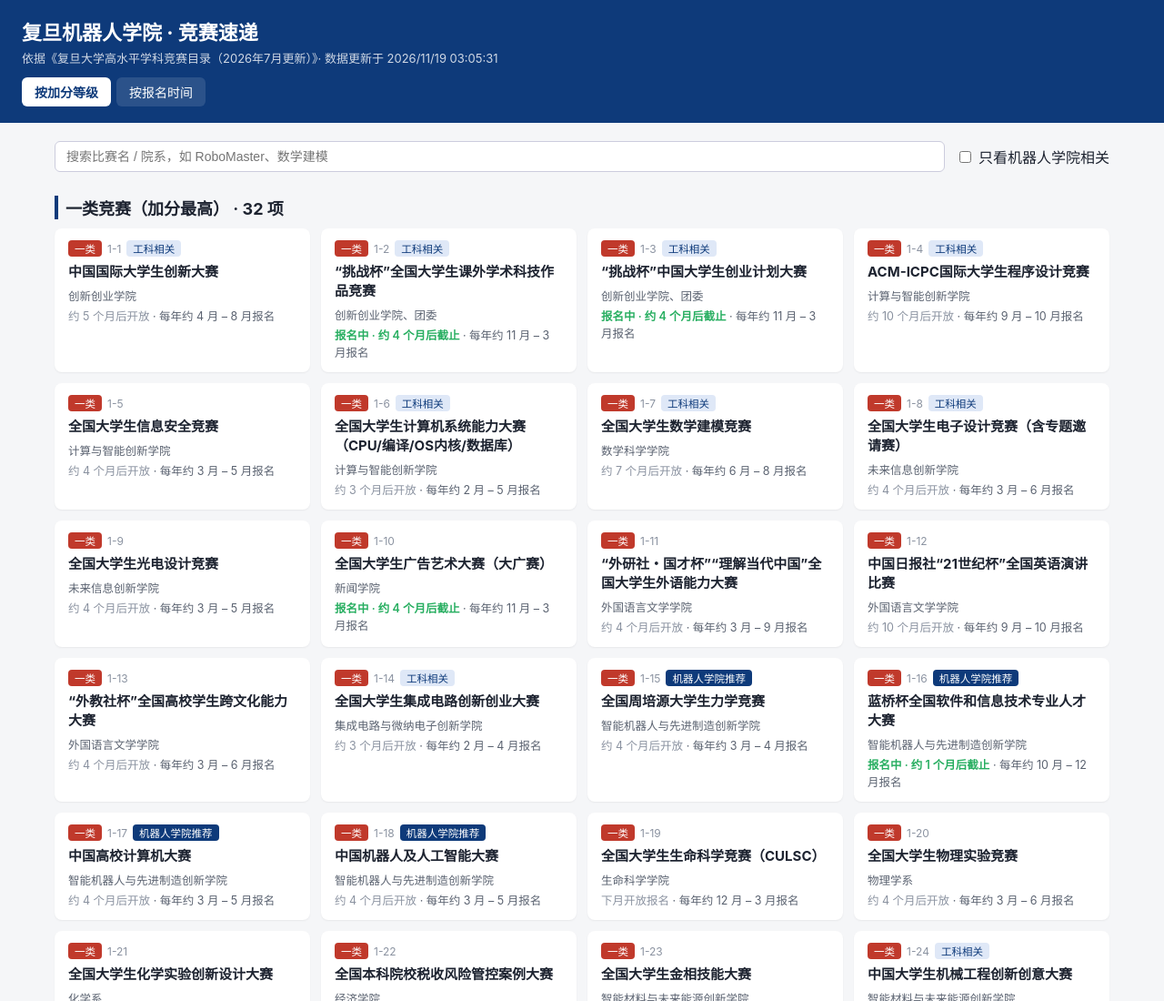
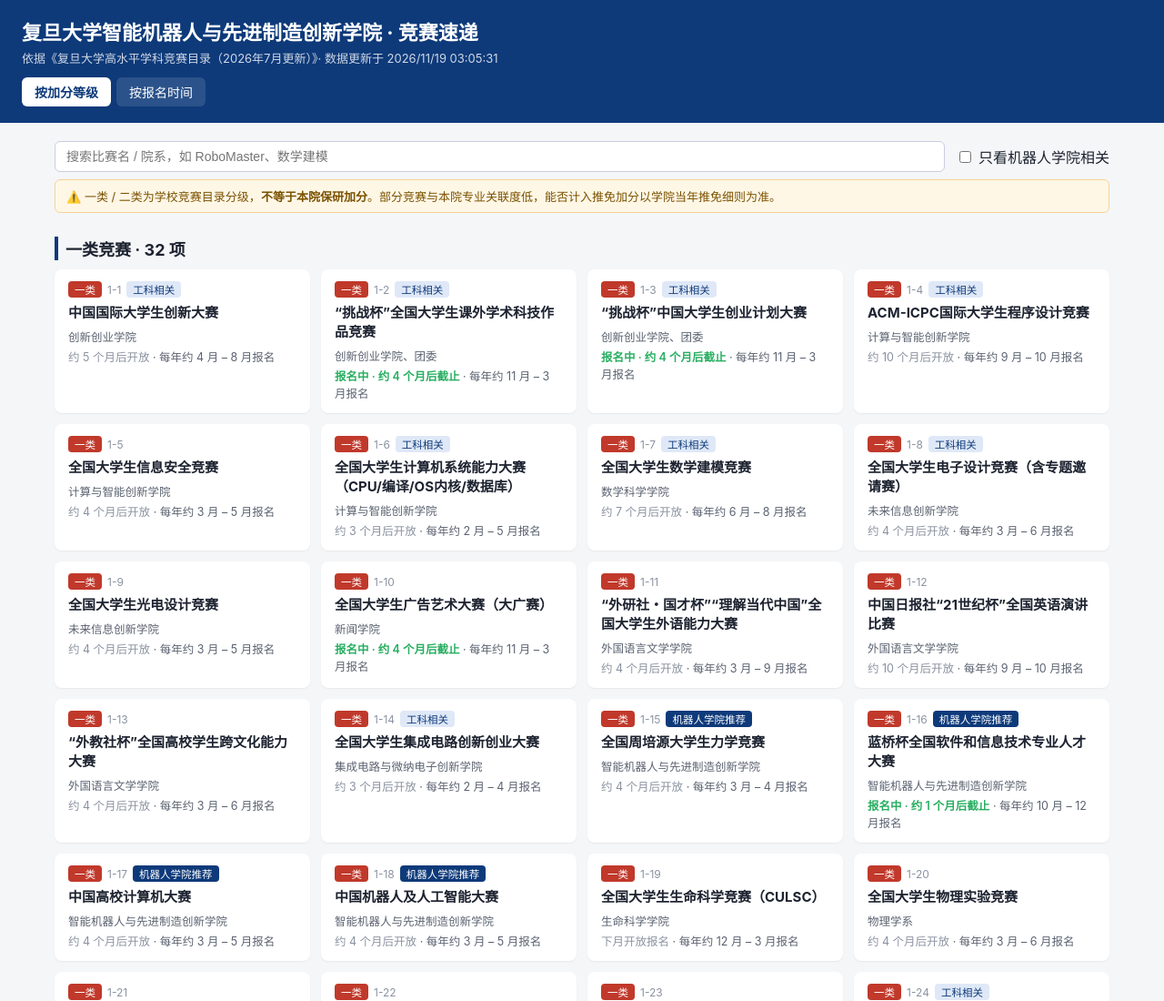
Before and after one commit to XinQijj/ContestAggregation, a plain HTML site: page web/index.html in a window 1280 px wide. Shown: the top 1100 px of the page at 91% size. Drawn offline with Linux system fonts and the light colour scheme.

Commit message:
Use full college name, add 保研加分 notice, draft WeChat post
- Rename title to 复旦大学智能机器人与先进制造创新学院
- Drop "（加分最高）" from the 一类 heading
- Add a notice that 一类/二类 tiers are not the college's 推免加分 rules
- Add docs/公众号推文.md describing data sources and usage rules

Co-Authored-By: Claude Opus 5.5 <noreply@anthropic.com>

```diff
--- a/web/index.html
+++ b/web/index.html
@@ -2,12 +2,13 @@
 <html lang="zh-CN"><head><meta charset="utf-8"><meta name="viewport" content="width=device-width,initial-scale=1">
 <title>竞赛速递 · 按加分等级</title><link rel="stylesheet" href="style.css"></head>
 <body>
-<header><h1>复旦机器人学院 · 竞赛速递</h1>
+<header><h1>复旦大学智能机器人与先进制造创新学院 · 竞赛速递</h1>
 <p>依据《复旦大学高水平学科竞赛目录（2026年7月更新）》· <span id="updated"></span></p>
 <nav><a class="on" href="index.html">按加分等级</a><a href="timeline.html">按报名时间</a></nav></header>
 <main>
 <div class="tools"><input type="search" id="kw" placeholder="搜索比赛名 / 院系，如 RoboMaster、数学建模">
 <label><input type="checkbox" id="robot"> 只看机器人学院相关</label></div>
+<p class="notice">⚠️ 一类 / 二类为学校竞赛目录分级，<b>不等于本院保研加分</b>。部分竞赛与本院专业关联度低，能否计入推免加分以学院当年推免细则为准。</p>
 <div id="list"></div>
 <div id="hackathons"></div>
 </main>
@@ -21,7 +22,7 @@ loadData().then(data => {
     const cs = searchFilter(data.contests, kw.value, robot.checked);
     list.innerHTML = [1, 2].map(t => {
       const g = cs.filter(c => c.tier === t);
-      return g.length ? `<h2>${t === 1 ? "一类竞赛（加分最高）" : "二类竞赛"} · ${g.length} 项</h2><div class="grid">${g.map(card).join("")}</div>` : "";
+      return g.length ? `<h2>${t === 1 ? "一类竞赛" : "二类竞赛"} · ${g.length} 项</h2><div class="grid">${g.map(card).join("")}</div>` : "";
     }).join("") || '<p class="dim">没有匹配的比赛</p>';
   };
   kw.oninput = robot.onchange = draw;
--- a/web/style.css
+++ b/web/style.css
@@ -34,3 +34,4 @@ h2{font-size:18px;margin:26px 0 10px;border-left:4px solid #0e3a7a;padding-left:
 .repos{padding-left:18px}.repos li{margin-bottom:8px}
 .month{display:flex;gap:10px;align-items:baseline}
 footer{text-align:center;color:#8a92a0;font-size:12px;padding:30px}
+.notice{background:#fff7e6;border:1px solid #f5d29a;color:#7a5200;border-radius:6px;padding:8px 12px;font-size:13px;margin:4px 0 0}
```
Also changed, not shown: web/timeline.html (+2 -1 lines), 2 other files.
